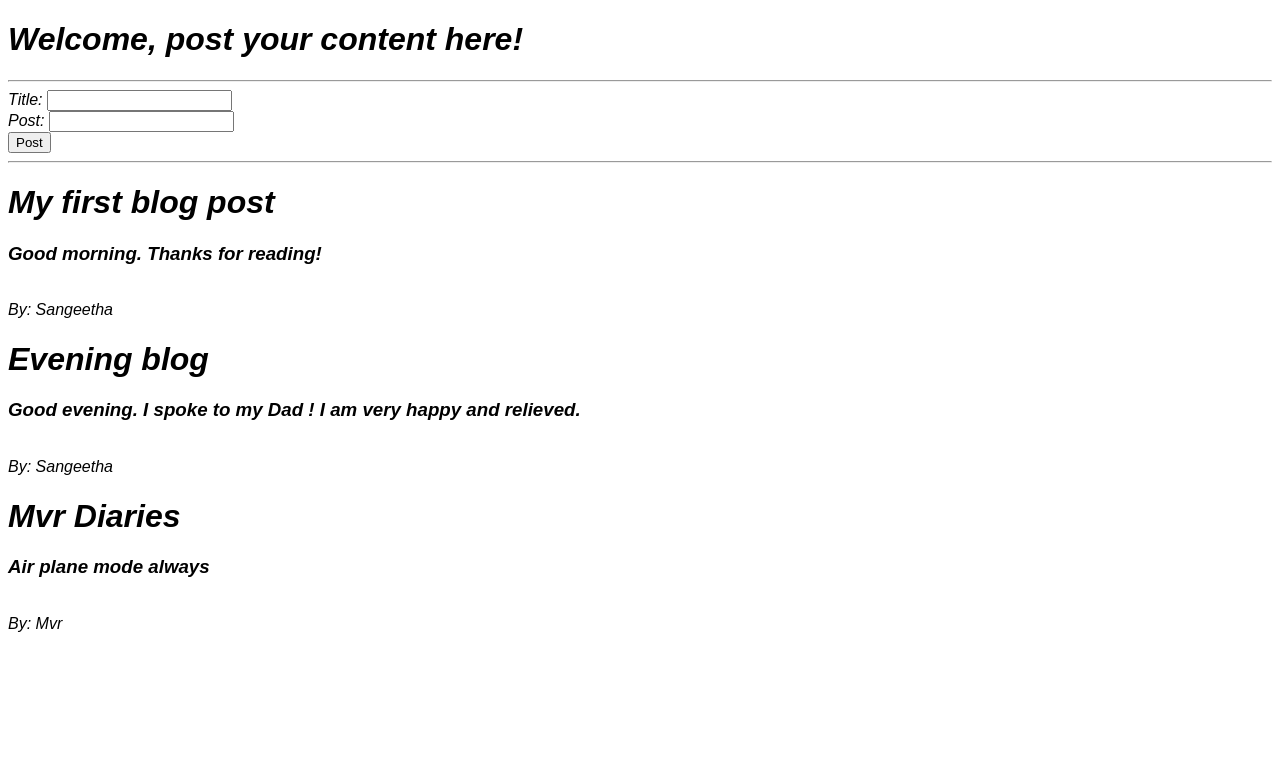
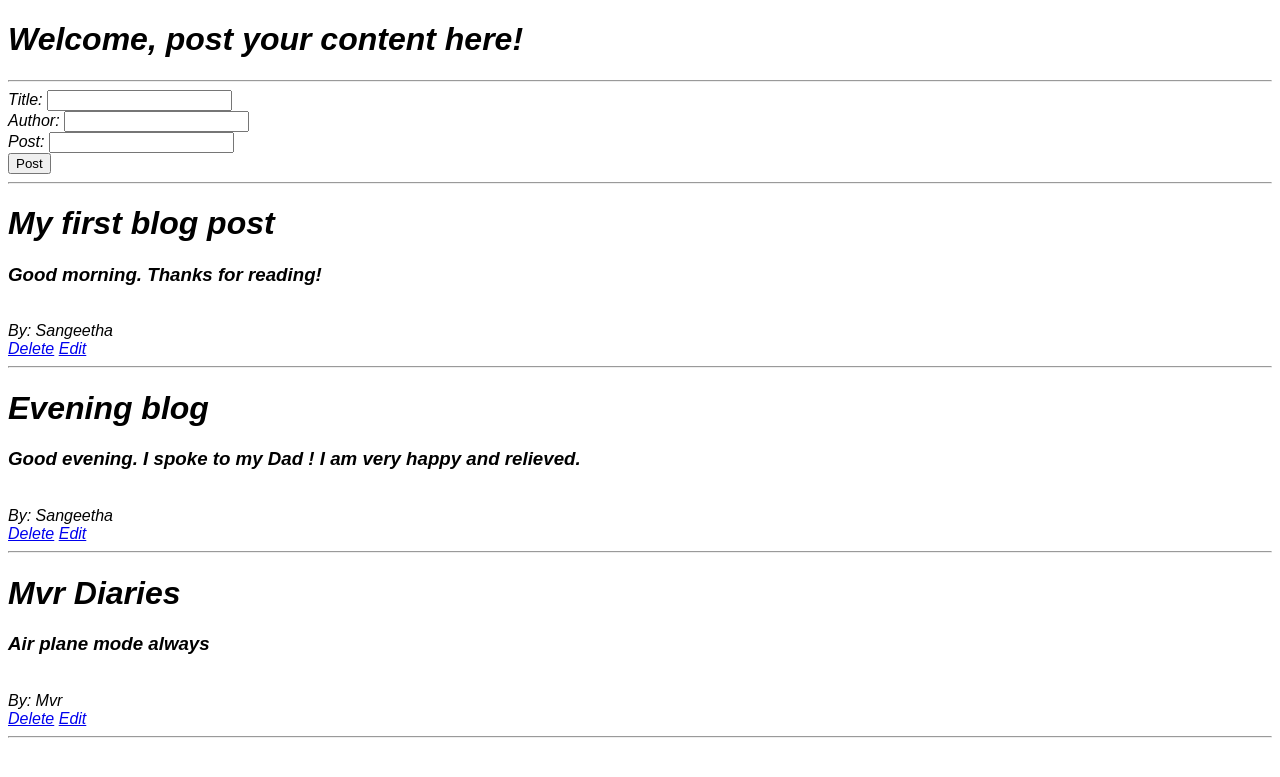
Before and after one commit to iamsangshan/flask, a Flask app: page /posts in a window 1280 px wide. Shown: the top 777 px of the page. Run offline with Flask 2, Linux system fonts and the light colour scheme; data comes from the database, SQL or seed files in the repository; both versions use the stored data as it was after the commit.

Commit message:
Added CRUD functionality

```diff
--- a/app.py
+++ b/app.py
@@ -62,9 +62,10 @@ def posts():
         #get the data
         new_title = request.form['title']
         new_content = request.form['content']
+        new_author = request.form['author']
 
         #model the data
-        new_post = BlogPost(title=new_title, content=new_content)
+        new_post = BlogPost(title=new_title, content=new_content, author=new_author)
 
         #add to DB
         db.session.add(new_post)
@@ -80,6 +81,32 @@ def posts():
         stories = BlogPost.query.all()
         return render_template('posts.html', allstories=stories)
 
+
+# Delete functionality
+@app.route('/posts/delete/<int:id>')
+def delete_post(id):
+    post = BlogPost.query.get(id)
+    db.session.delete(post)
+    db.session.commit()
+    return redirect('/posts')
+
+# Edit functionality
+@app.route('/posts/edit/<int:id>', methods=["POST", "GET"])
+def edit_post(id):
+    curr_post = BlogPost.query.get(id)
+    # When post is edited and saved
+    if request.method == 'POST':
+        curr_post.title = request.form['title']
+        curr_post.author = request.form['author']
+        curr_post.content = request.form['content']
+        db.session.commit()
+        return redirect('/posts')
+    # When post is being edited, redirect to edit page
+    else:
+        post=BlogPost.query.get(id)
+        return render_template('edit.html', post=curr_post)
+
+
 # if the app is running in shell command,
 # good practise to turn the debug on (dev mode)
 if __name__ == "__main__":
--- a/templates/posts.html
+++ b/templates/posts.html
@@ -15,6 +15,8 @@
     <hr>
     <form action='/posts' method='POST'>
         Title: <input type='text' name='title' id='title'>
+        <br>
+        Author: <input type='text' name='author' id='author'>
         <br>
         Post: <input type='text' name='content' id='content'>
         <br>
@@ -34,6 +36,13 @@
             <p1>By: Unknown</p1>
         {% endif %}
 
+        <!-- Delete option -->
+        <br>
+        <a href='/posts/delete/{{story.id}}'>Delete</a>
+        <!-- Edit option -->
+        <a href='/posts/edit/{{story.id}}'>Edit</a>
+        <hr>
+
     {% endfor %}
 
 {% endblock %}
```
Also changed, not shown: templates/edit.html (added, +27 -0 lines), posts.db.
